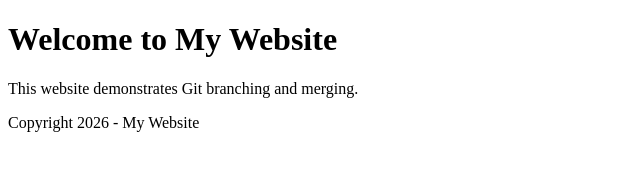
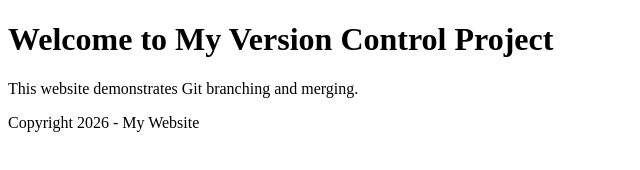
Before and after one commit to MovenfowardAI/version-control-simulation-anthony, a plain HTML site: page index.html in a window 1280 px wide. Shown: the whole page, without its empty margins (0-640 px from the left). Drawn offline with Linux system fonts and the light colour scheme.

Commit message:
Update heading on practice header branch

```diff
--- a/index.html
+++ b/index.html
@@ -5,7 +5,7 @@
 </head>
 <body>
 <header>
-  <h1>Welcome to My Website</h1>
+  <h1>Welcome to My Version Control Project</h1>
 </header>
   <p>This website demonstrates Git branching and merging.</p>
 <footer>
```
